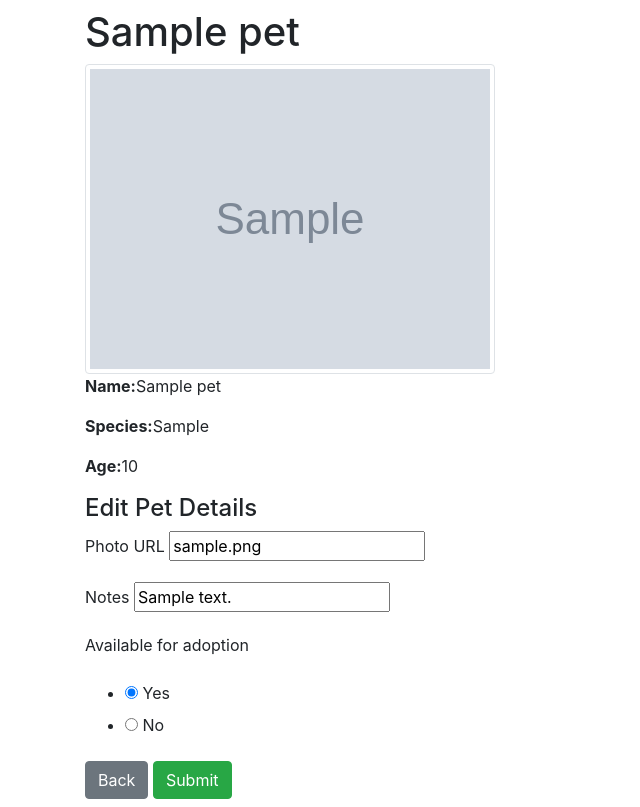
After one commit to blakes24/pet-adoption, a Flask app: page /1 in a window 1280 px wide. The commit adds this page. Shown: the whole page, without its empty margins (0-640 px from the left). Run offline with Flask 2, Linux system fonts and the light colour scheme; tables that the repository leaves empty hold one stand-in row (values such as "Sample post"); grey boxes marked "Sample" are stand-in pictures.

Commit message:
add and edit pets functionality added

```diff
--- a/app.py
+++ b/app.py
@@ -1,7 +1,7 @@
 from flask import Flask, request, render_template,  redirect, flash, session
 from flask_debugtoolbar import DebugToolbarExtension
 from models import db,  connect_db, Pet
-from forms import AddSnackForm, EmployeeForm
+from forms import AddPetForm, EditPetForm
 
 app = Flask(__name__)
 
@@ -13,10 +13,48 @@ app.config['DEBUG_TB_INTERCEPT_REDIRECTS'] = False
 debug = DebugToolbarExtension(app)
 
 connect_db(app)
-
+db.create_all()
 
 @app.route('/')
-def home_page():
+def show_home_page():
     """Render home page"""
     pets = Pet.query.all()
-    return render_template("index.html")
+    return render_template("index.html", pets=pets)
+
+@app.route('/add', methods=["GET", "POST"])
+def show_add_form():
+    """Renders add form (GET) or handles add form submission (POST)"""
+    form = AddPetForm()
+    if form.validate_on_submit():
+        name = form.name.data
+        species = form.species.data
+        photo_url = form.photo_url.data
+        age = form.age.data
+        notes = form.notes.data
+
+        pet = Pet(name=name, species=species, photo_url=photo_url, age=age, notes=notes)
+        db.session.add(pet)
+        db.session.commit()
+
+        flash(f"New pet added: {name} ({species})")
+        return redirect('/')
+    else:
+        return render_template("add-pet.html", form=form)
+
+@app.route('/<int:pet_id>', methods=["GET", "POST"])
+def show_pet_info(pet_id):
+    """Renders pet details and edit form (GET) or handles add form submission (POST)"""
+    pet = Pet.query.get_or_404(pet_id)
+    form = EditPetForm(obj=pet)
+    if form.validate_on_submit():
+        pet.photo_url = form.photo_url.data
+        pet.notes = form.notes.data
+        pet.available = form.available.data
+
+        db.session.add(pet)
+        db.session.commit()
+
+        flash(f"{pet.name}'s information has been updated")
+        return redirect('/')
+    else:
+        return render_template("pet-details.html", form=form, pet=pet)
--- a/forms.py
+++ b/forms.py
@@ -1,12 +1,18 @@
 from flask_wtf import FlaskForm
 from wtforms import StringField, FloatField, BooleanField, IntegerField, RadioField, SelectField
-from wtforms.validators import InputRequired, Email, Optional
+from wtforms.validators import InputRequired, Email, Optional, NumberRange, AnyOf, URL
 
 
 class AddPetForm(FlaskForm):
+    """Form to create a new pet."""
     name = StringField("Pet Name",  validators=[InputRequired(message="Pet Name can't be blank")])
-    species = StringField("Species", validators=[InputRequired(message="Species can't be blank")])
-    photo_url = StringField("Photo URL", validators=[Optional()])
-    age = IntegerField("Age", validators=[Optional()])
+    species = StringField("Species", validators=[InputRequired(message="Species can't be blank"), AnyOf(["cat", "dog", "porcupine"], message="the species should be either “cat”, “dog”, or “porcupine”", values_formatter=None)])
+    photo_url = StringField("Photo URL", validators=[URL(require_tld=False, message="must be a valid URL"), Optional()])
+    age = IntegerField("Age", validators=[NumberRange(min=0, max=30, message="age must be a number from 0 to 30"), Optional()])
     notes = StringField("Notes", validators=[Optional()])
-    available = BooleanField("Available")
+
+class EditPetForm(FlaskForm):
+    """Form to edit some pet details"""
+    photo_url = StringField("Photo URL", validators=[URL(require_tld=False, message="must be a valid URL"), Optional()])
+    notes = StringField("Notes", validators=[Optional()])
+    available = RadioField("Available for adoption", coerce=int, choices=[(1, 'Yes'), (0, 'No')], validators=[InputRequired(message="availability can't be blank")])
--- a/models.py
+++ b/models.py
@@ -7,15 +7,13 @@ def connect_db(app):
     db.app = app
     db.init_app(app)
 
-# MODELS GO BELOW!
-
 
 class Pet(db.Model):
     """Pet Model"""
 
     __tablename__ = "pets"
 
-    id = db.Column(db.Text, primary_key=True)
+    id = db.Column(db.Integer, primary_key=True, autoincrement=True)
     name = db.Column(db.Text, nullable=False)
     species = db.Column(db.Text, nullable=False)
     photo_url = db.Column(db.Text)
--- a/requirements.txt
+++ b/requirements.txt
@@ -7,6 +7,7 @@ Flask-WTF==0.14.3
 itsdangerous==1.1.0
 Jinja2==2.11.2
 MarkupSafe==1.1.1
+psycopg2==2.8.6
 SQLAlchemy==1.3.20
 Werkzeug==1.0.1
 WTForms==2.3.3
--- a/templates/base.html
+++ b/templates/base.html
@@ -7,7 +7,7 @@
     <title>{% block title %}Adopt A Pet{% endblock %}</title>
 </head>
 <body>
-    <div class="container">
+    <div class="container my-2">
         {% block content %}
         {% endblock %}
     </div>
--- /dev/null
+++ b/templates/pet-details.html
@@ -0,0 +1,39 @@
+{% extends 'base.html' %}
+
+{% block title %}{{pet.name}}{% endblock %}
+
+{% block content %}
+<h1>{{pet.name}}</h1>
+
+{% if pet.photo_url %}
+<img src="{{pet.photo_url}}" alt="{{pet.species}}" class="img-thumbnail img-fluid">
+{% endif %}
+<p><b>Name:</b>{{pet.name}}</p>
+<p><b>Species:</b>{{pet.species}}</p>
+{% if pet.age %}
+<p><b>Age:</b>{{pet.age}}</p>
+{% endif %}
+
+<h4>Edit Pet Details</h4>
+<form method="POST">
+
+  {{ form.hidden_tag() }}
+
+  {% for field in form
+         if field.widget.input_type != 'hidden' %}
+  <p>
+    {{ field.label }}
+    {{ field }}
+
+    {% for error in field.errors %}
+    {{ error }}
+    {% endfor %}
+  </p>
+  {% endfor %}
+
+  <a href="/" class="btn btn-secondary">Back</a>
+
+  <button type="submit" class="btn btn-success">Submit</button>
+
+</form>
+{% endblock %}
```
Also changed, not shown: templates/add-pet.html (added, +27 -0 lines), templates/index.html (+16 -5 lines).
